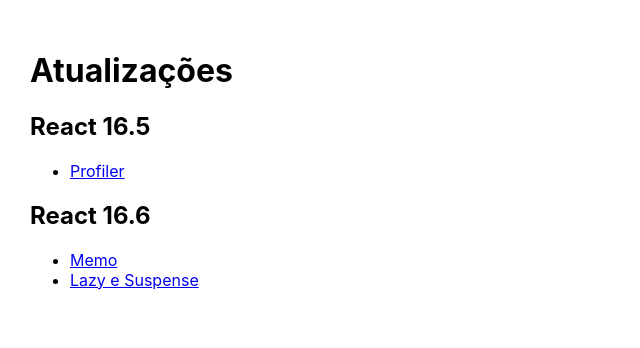
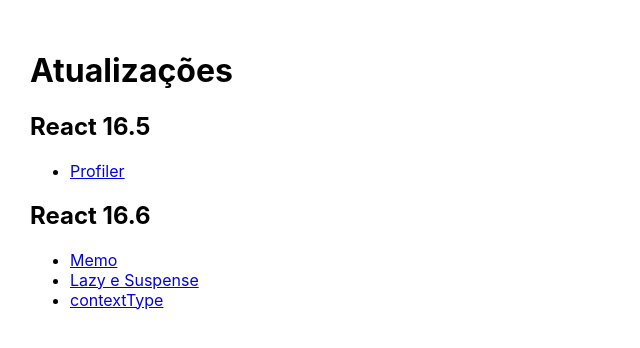
Before and after one commit to JCRamires/dev-talks, a React (Create React App) app in the folder react_16-9/react_16-9/: page / in a window 1280 px wide. Shown: the top 348 px of the page, without its empty margins (0-640 px from the left). Built offline with nearby package versions, Linux system fonts and the light colour scheme.

Commit message:
contextType

```diff
--- a/react_16-9/react_16-9/src/App.js
+++ b/react_16-9/react_16-9/src/App.js
@@ -4,12 +4,14 @@
 
 const Profiler = lazy(() => import(/* webpackChunkName: "profiler" */ './Profiler'))
 const Lazy = lazy(() => import(/* webpackChunkName: "lazy" */ './Lazy'))
+const Context = lazy(() => import(/* webpackChunkName: "context" */ './Context'))
 
 export const PAGINAS = {
   INDEX: 'index',
   PROFILER: 'profiler',
   MEMO: 'memo',
-  LAZY: 'lazy'
+  LAZY: 'lazy',
+  CONTEXT_TYPE: 'context_type'
 }
 
 const renderizarPagina = (paginaSelecionada, selecionarPagina) => {
@@ -29,6 +31,13 @@
         </Suspense>
       )
     }
+    case PAGINAS.CONTEXT_TYPE: {
+      return (
+        <Suspense fallback={<div>Carregando...</div>}>
+          <Context />
+        </Suspense>
+      )
+    }
     default: {
       return (
         <>
@@ -41,6 +50,7 @@
           <ul>
             <li><a href="#" onClick={() => selecionarPagina(PAGINAS.MEMO)}>Memo</a></li>
             <li><a href="#" onClick={() => selecionarPagina(PAGINAS.LAZY)}>Lazy e Suspense</a></li>
+            <li><a href="#" onClick={() => selecionarPagina(PAGINAS.CONTEXT_TYPE)}>contextType</a></li>
           </ul>
         </>
       )
--- /dev/null
+++ b/react_16-9/react_16-9/src/Context.js
@@ -0,0 +1,13 @@
+import React from 'react'
+
+import ContextConsumer from './ContextConsumer'
+
+import meuContexto from './meuContexto'
+
+const Context = () => (
+    <meuContexto.Provider value={{ valor: 12345 }}>
+        <ContextConsumer />
+    </meuContexto.Provider>
+)
+
+export default Context
--- /dev/null
+++ b/react_16-9/react_16-9/src/ContextConsumer.js
@@ -0,0 +1,24 @@
+import React, { PureComponent } from 'react'
+
+import meuContexto from './meuContexto'
+
+class ContextConsumer extends PureComponent {
+    // static contextType = meuContexto
+
+    render() {
+        return (
+            <meuContexto.Consumer>
+                {contexto => (
+                    <span>Valor: {contexto.valor}</span>
+                )}
+            </meuContexto.Consumer>
+        )
+    }
+
+    // componentDidMount() {
+    //     const contexto = this.context
+    //     console.log(contexto)
+    // }
+}
+
+export default ContextConsumer
--- /dev/null
+++ b/react_16-9/react_16-9/src/meuContexto.js
@@ -0,0 +1,5 @@
+import React from 'react'
+
+const meuContexto = React.createContext({})
+
+export default meuContexto
```
